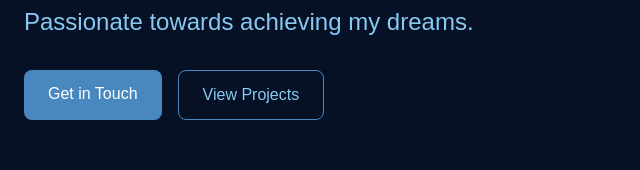
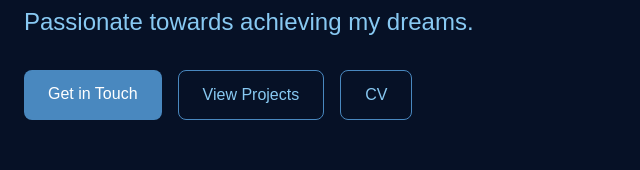
Before and after one commit to Vast12345/SoftwarePortfolio, a React (Vite) app: page / in a window 1280 px wide. Shown: the part 385-555 px from the top of the page, without its empty margins (0-640 px from the left). Built offline with nearby package versions, Linux system fonts and the light colour scheme; a web font is replaced by a local one.

Commit message:
feat: :sparkles: CV Download
Added the option to download a .pdf file of my resume.

```diff
--- a/src/App.tsx
+++ b/src/App.tsx
@@ -89,6 +89,9 @@ function App() {
               </a>
               <a href="#projects" className="border border-primary-500 text-primary-300 hover:bg-primary-500 hover:text-white px-6 py-3 rounded-lg transition-colors">
                 View Projects
+              </a>
+              <a href="Lorenzo_Lopez_Mendez.pdf" download="Lorenzo_Lopez_CV.pdf" className="border border-primary-500 text-primary-300 hover:bg-primary-500 hover:text-white px-6 py-3 rounded-lg transition-colors">
+                CV
               </a>
             </div>
           </motion.div>
```
Also changed, not shown: 1 other file (tests, documents, lock files or other folders).
